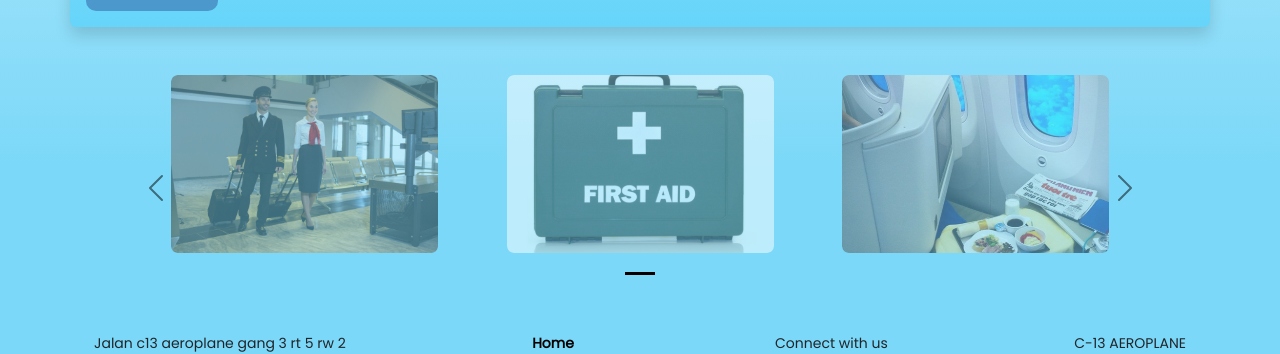
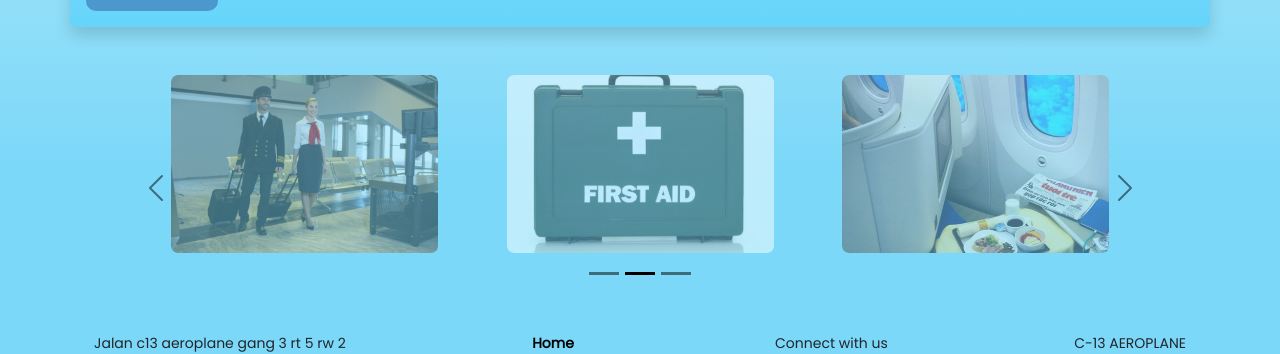
Before and after one commit to afanfian/FE-FSW-Tim-C-13, a React (Create React App) app: page / in a window 1280 px wide. Shown: the part 809-1163 px from the top of the page. Built offline with nearby package versions, Linux system fonts and the light colour scheme.

Commit message:
fix: bug carousel

```diff
--- a/src/views/home.jsx
+++ b/src/views/home.jsx
@@ -255,6 +255,56 @@ function home () {
                 </Col>
               </Row>
             </Carousel.Item>
+            <Carousel.Item>
+              <Row>
+                <Col className="col-4 mb-5">
+                  <img
+                    className="d-block w-75 rounded float-end"
+                    src={Content1}
+                    alt="First slide"
+                  />
+                </Col>
+                <Col className="col-4 mb-5">
+                  <img
+                    className="d-block w-75 rounded mx-auto"
+                    src={Content2}
+                    alt="Second slide"
+                  />
+                </Col>
+                <Col className="col-4 mb-5">
+                  <img
+                    className="d-block w-75 rounded float-start"
+                    src={Content3}
+                    alt="Third slide"
+                  />
+                </Col>
+              </Row>
+            </Carousel.Item>
+            <Carousel.Item>
+              <Row>
+                <Col className="col-4 mb-5">
+                  <img
+                    className="d-block w-75 rounded float-end"
+                    src={Content1}
+                    alt="First slide"
+                  />
+                </Col>
+                <Col className="col-4 mb-5">
+                  <img
+                    className="d-block w-75 rounded mx-auto"
+                    src={Content2}
+                    alt="Second slide"
+                  />
+                </Col>
+                <Col className="col-4 mb-5">
+                  <img
+                    className="d-block w-75 rounded float-start"
+                    src={Content3}
+                    alt="Third slide"
+                  />
+                </Col>
+              </Row>
+            </Carousel.Item>
           </Carousel>
         </Row>
         {/* Promo Ticket */}
```
